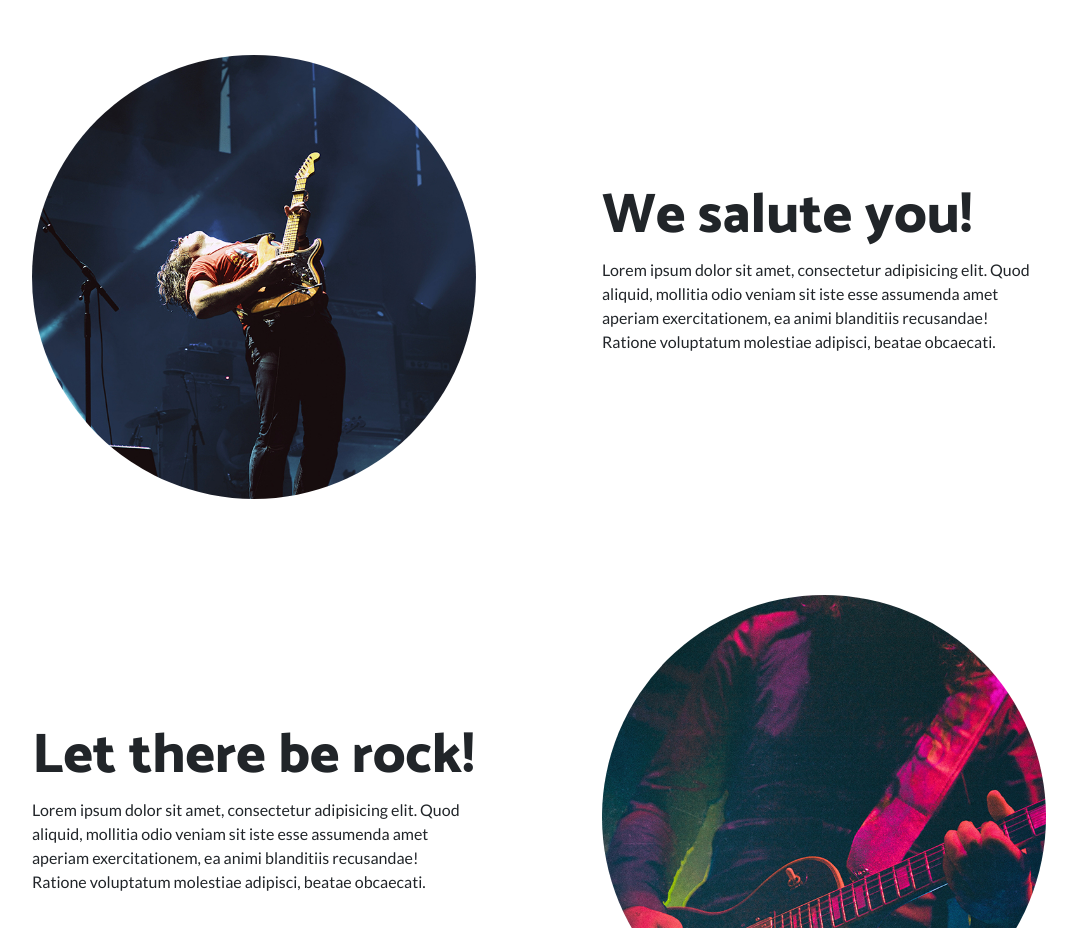
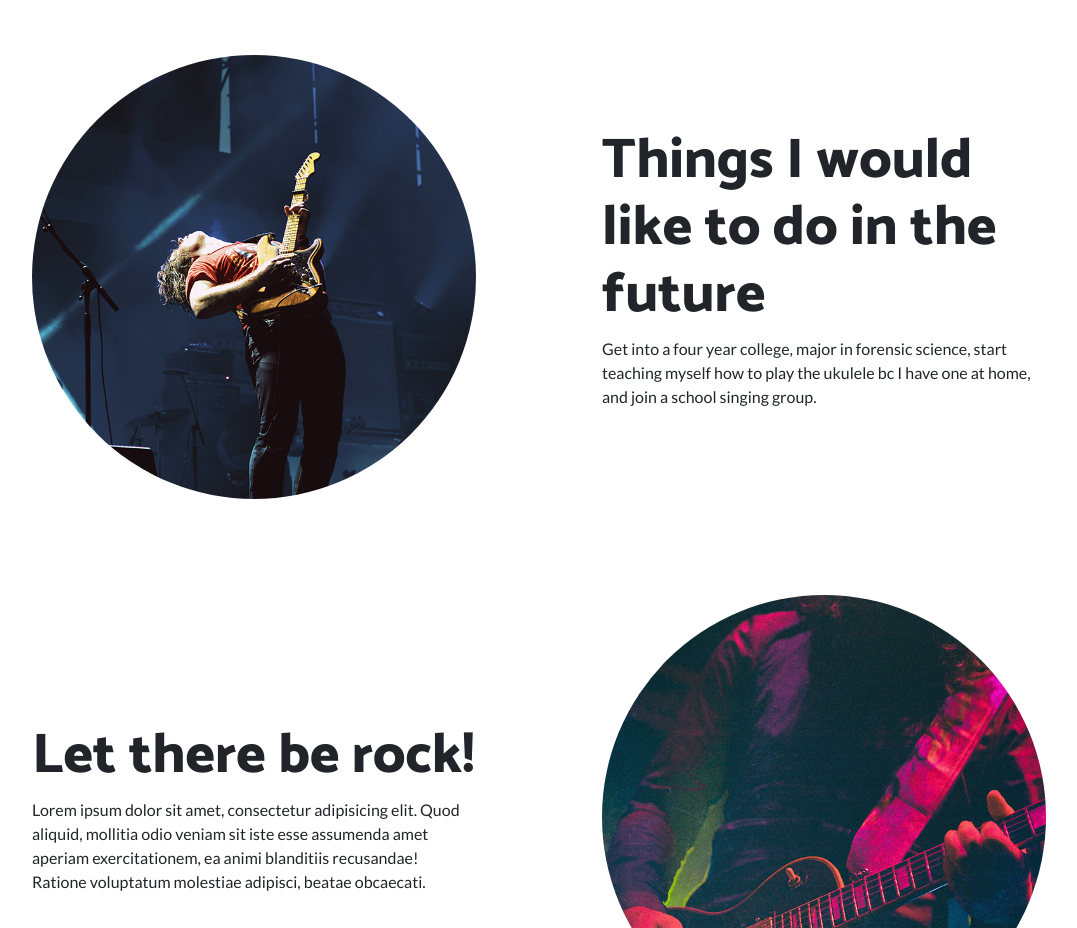
Before and after one commit to caitkong/caitkong.github.io, a website: page index.html in a window 1280 px wide. Shown: the part 1220-2148 px from the top of the page, without its empty margins (101-1178 px from the left). Drawn offline with Linux system fonts and the light colour scheme.

Commit message:
added more to website

```diff
--- a/index.html
+++ b/index.html
@@ -87,8 +87,8 @@
           </div>
           <div class="col-lg-6">
             <div class="p-5">
-              <h2 class="display-4">We salute you!</h2>
-              <p>Lorem ipsum dolor sit amet, consectetur adipisicing elit. Quod aliquid, mollitia odio veniam sit iste esse assumenda amet aperiam exercitationem, ea animi blanditiis recusandae! Ratione voluptatum molestiae adipisci, beatae obcaecati.</p>
+              <h2 class="display-4">Things I would like to do in the future</h2>
+              <p>Get into a four year college, major in forensic science, start teaching myself how to play the ukulele bc I have one at home, and join a school singing group.</p>
             </div>
           </div>
         </div>
```
